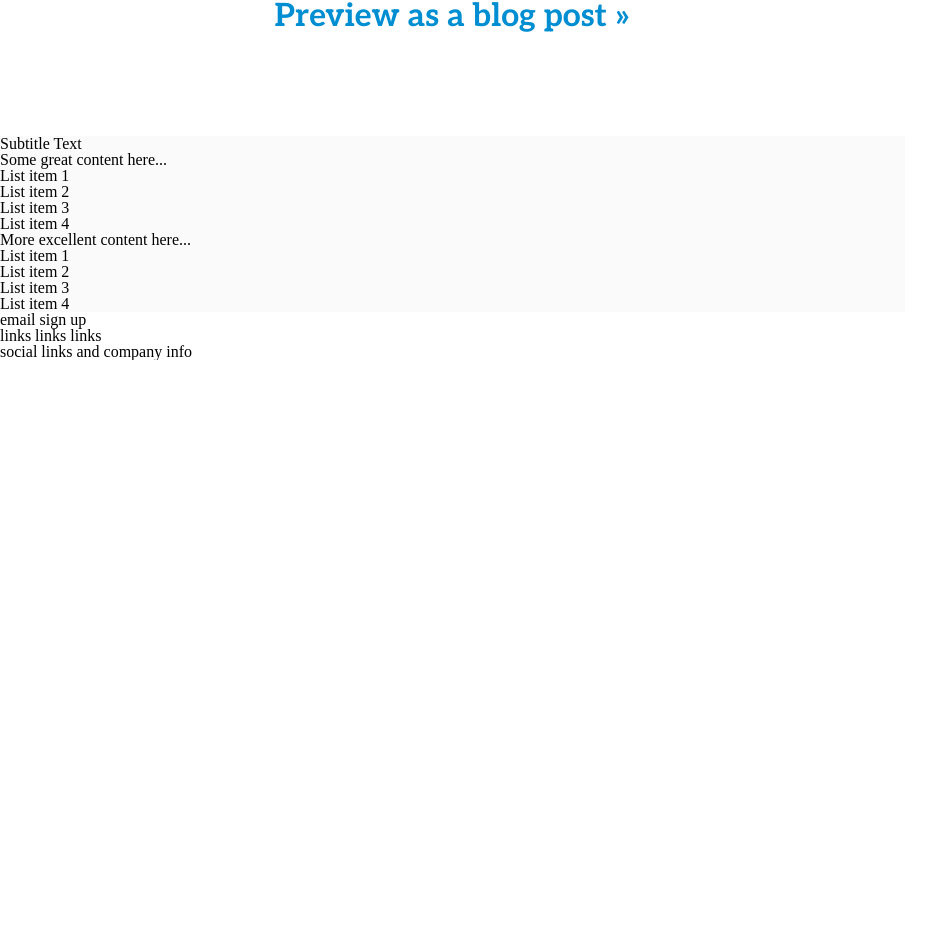
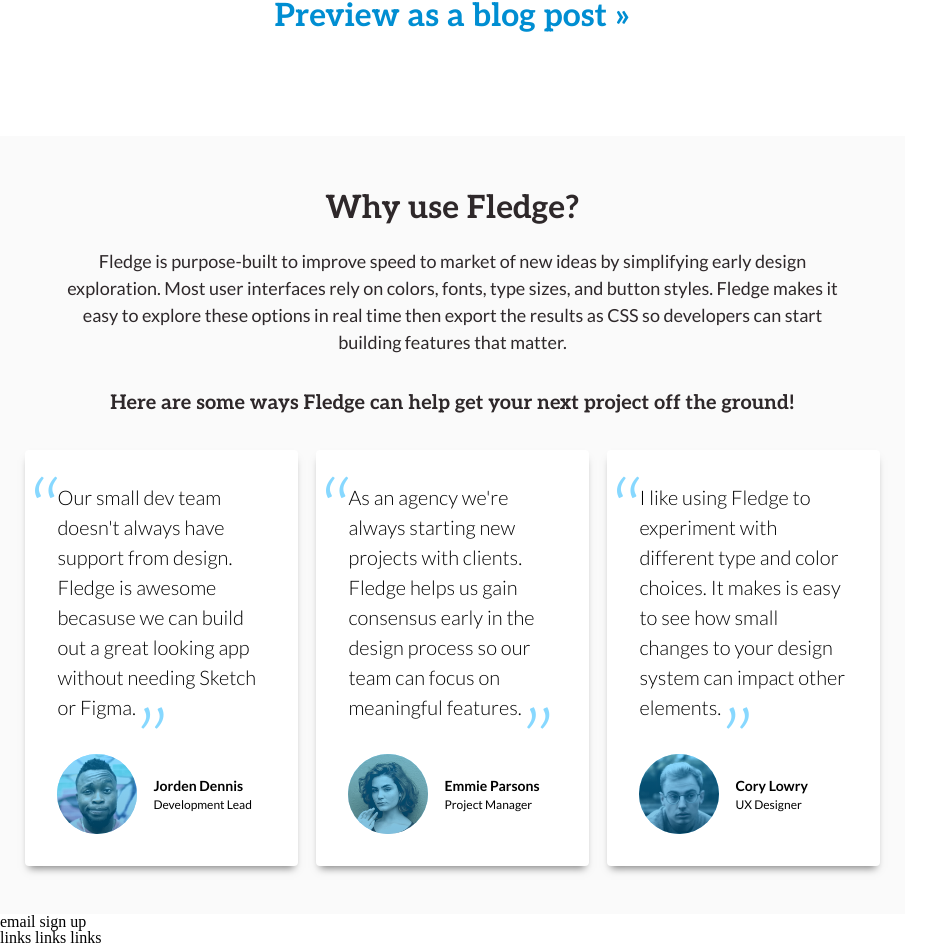
Before and after one commit to brendanbax/fledge, a Vue app: page / in a window 1280 px wide. Shown: the part 1487-2432 px from the top of the page, without its empty margins (0-945 px from the left). Before the commit the page ends 1847 px from the top, so only its background shows below. Built offline with nearby package versions, Linux system fonts and the light colour scheme.

Commit message:
adds some more content

```diff
--- a/src/components/Demo.vue
+++ b/src/components/Demo.vue
@@ -66,7 +66,7 @@
       <div class="max-1200" :class="computedClass">
         <h2 class="text-h2 text-center text-primary">Real Time Tokens</h2>
         <p class="text-body text-center text-primary">Customize the most common design tokens for your system and view the results in immediately.</p>
-        <div class="card-row mt-3" :class="{'narrow': menuOpen}">
+        <div class="card-row mt-3 flex-wrap" :class="{'narrow': menuOpen}">
           <div class="card demo-card">
             <h3 class="text-h5 text-secondary">Colors</h3>
             <p class="text-body">Tokens include primary, secondary, dark, light, as well as utility colors for success, info, and errors.</p>
@@ -114,21 +114,49 @@
     </section>
     <!-- Text Section -->
     <section class="bg-light">
-      <h2>Subtitle Text</h2>
-      <p>Some great content here...</p>
-      <ul>
-        <li>List item 1</li>
-        <li>List item 2</li>
-        <li>List item 3</li>
-        <li>List item 4</li>
-      </ul>
-      <p>More excellent content here...</p>
-      <ol>
-        <li>List item 1</li>
-        <li>List item 2</li>
-        <li>List item 3</li>
-        <li>List item 4</li>
-      </ol>
+      <div class="max-1200 case-section" :class="computedClass">
+        <h2 class="text-h3 text-center text-dark">Why use Fledge?</h2>
+        <p class="text-body text-center text-dark mt-1">Fledge is purpose-built to improve speed to market of new ideas by simplifying early design exploration. Most user interfaces rely on colors, fonts, type sizes, and button styles.  Fledge makes it easy to explore these options in real time then export the results as CSS so developers can start building features that matter.</p>
+        <p class="text-h5 text-center text-dark mt-2">Here are some ways Fledge can help get your next project off the ground!</p>
+        <div class="use-case-container flex-wrap mt-2">
+          <div class="card use-card flex-col">
+            <p class="text-quote mb-2">Our small dev team doesn't always have support from design. Fledge is awesome becasuse we can build out a great looking app without needing Sketch or Figma.</p>
+            <div class="profile-row flex">
+              <div class="profile-pic">
+                <img src="@/assets/user_1.png">
+              </div>
+              <div class="ml-1">
+                <p class="text-overline">Jorden Dennis</p>
+                <p class="text-caption">Development Lead</p>
+              </div>
+            </div>
+          </div>
+          <div class="card use-card flex-col">
+            <p class="text-quote mb-2">As an agency we're always starting new projects with clients. Fledge helps us gain consensus early in the design process so our team can focus on meaningful features.</p>
+            <div class="profile-row flex">
+              <div class="profile-pic">
+                <img src="@/assets/user_2.png">
+              </div>
+              <div class="ml-1">
+                <p class="text-overline">Emmie Parsons</p>
+                <p class="text-caption">Project Manager</p>
+              </div>
+            </div>
+          </div>
+          <div class="card use-card flex-col">
+            <p class="text-quote mb-2">I like using Fledge to experiment with different type and color choices. It makes is easy to see how small changes to your design system can impact other elements.</p>
+            <div class="profile-row flex">
+              <div class="profile-pic">
+                <img src="@/assets/user_3.png">
+              </div>
+              <div class="ml-1">
+                <p class="text-overline">Cory Lowry</p>
+                <p class="text-caption">UX Designer</p>
+              </div>
+            </div>
+          </div>
+        </div>
+      </div>
     </section>
     <!-- Footer -->
     <footer>
@@ -257,8 +285,6 @@ svg {
   padding-bottom: 6rem;
 }
 .card-row {
-  display: flex;
-  flex-wrap: wrap;
   justify-content: space-between;
 }
 .demo-card {
@@ -334,4 +360,51 @@ svg {
     margin-bottom: 1rem;
   }
 }
+/* Case Section */
+.case-section {
+  padding-top: 3rem;
+  padding-bottom: 3rem;
+}
+.case-section .text-body {
+  max-width: 75ch;
+  margin-left: auto;
+  margin-right: auto;
+}
+.use-case-container {
+  justify-content: space-around;
+}
+.use-card {
+  flex-basis: calc(33% - 1rem);
+  padding: 2rem;
+}
+.profile-row {
+  margin-top: auto;
+  align-items: center;
+}
+.profile-pic {
+  position: relative;
+  width: 5rem;
+  height: 5rem;
+  object-fit: cover;
+  border-radius: 50%;
+  overflow: hidden;
+}
+.profile-pic > img {
+  position: relative;
+  width: 100%;
+  height: 100%;
+  filter: grayscale(60%) contrast(120%) brightness(120%);
+  opacity: 0.5;
+  z-index: 1;
+}
+.profile-pic::after {
+  content: '';
+  position: absolute;
+  left: 0;
+  right: 0;
+  top: 0;
+  bottom: 0;
+  background: linear-gradient(var(--color-primary-light), var(--color-primary-dark));
+  z-index: 0;
+}
 </style>
```
